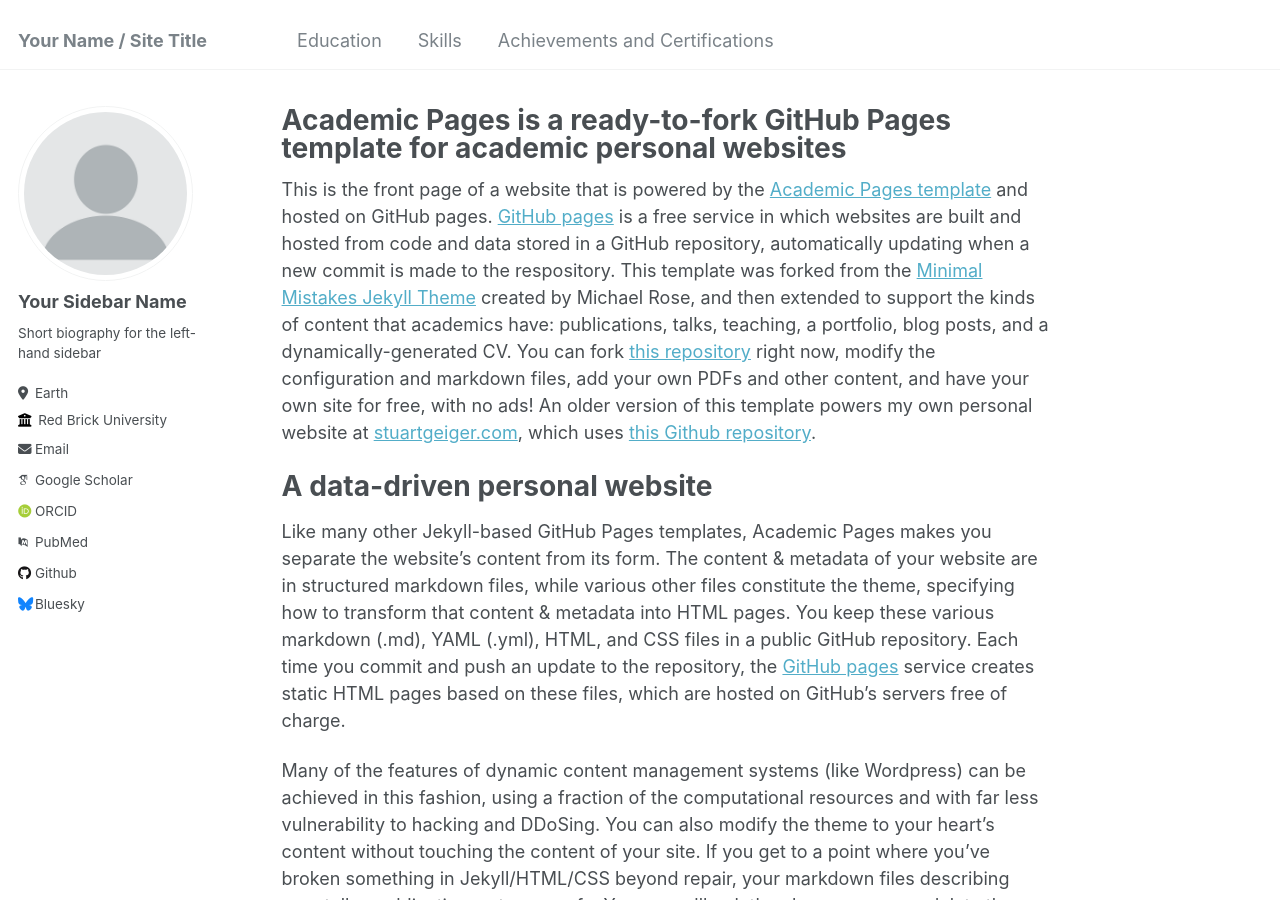
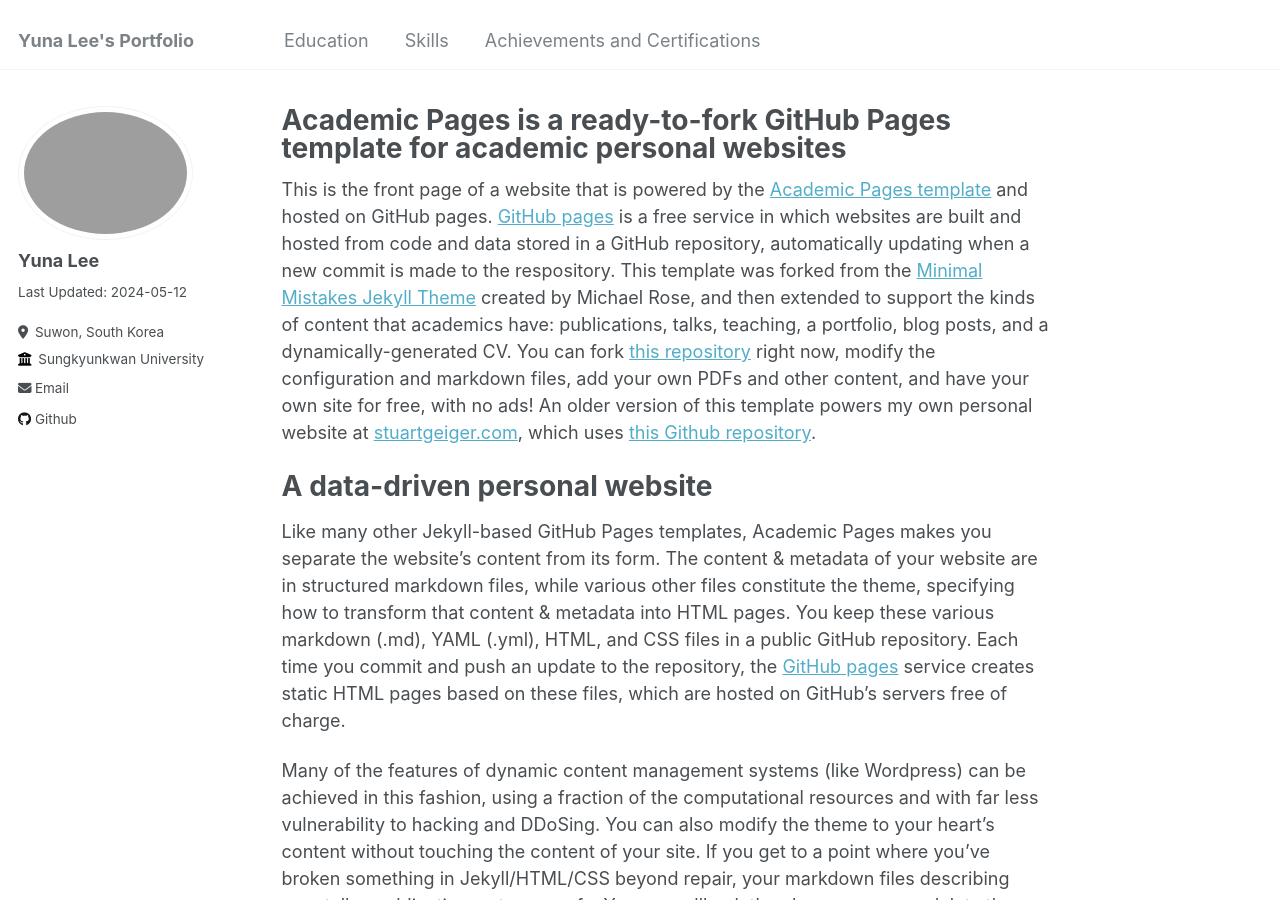
Before and after one commit to salmoneelee/salmoneelee.github.io, a Jekyll site: the page built from _pages/about.md, in a window 1280 px wide and 900 px high. Built offline with Jekyll 4.4.1, drawn with Linux system fonts in a browser that asks for light colours; some web fonts are replaced.

Commit message:
first version

```diff
--- a/_config.yml
+++ b/_config.yml
@@ -8,7 +8,7 @@
 
 # Basic Site Settings
 locale                   : "en-US"
-title                    : "Your Name / Site Title"
+title                    : "Yuna Lee's Portfolio"
 title_separator          : "-"
 name                     : &name "Your Name"
 description              : &description "personal description"
@@ -21,33 +21,33 @@
 #               Additional customization can be done by editing /_includes/author-profile.html
 author:
   # Biographic information
-  avatar           : "profile.png"
-  name             : "Your Sidebar Name"
+  avatar           : "Lilo."
+  name             : "Yuna Lee"
   pronouns         : # example: "she/her"
-  bio              : "Short biography for the left-hand sidebar"
-  location         : "Earth"
-  employer         : "Red Brick University"
+  bio              : "Last Updated: 2024-05-12"
+  location         : "Suwon, South Korea"
+  employer         : "Sungkyunkwan University"
   uri              : # URL
-  email            : "none@example.org"
+  email            : "yunalee7@g.skku.edu"
 
   # Academic websites
   arxiv            : # URL - Update with the correct link to your profile
-  googlescholar    : "https://scholar.google.com/citations?user=PS_CX0AAAAAJ"
+  googlescholar    : #"https://scholar.google.com/citations?user=PS_CX0AAAAAJ"
   impactstory      : # URL
-  orcid            : "http://orcid.org/yourorcidurl"
-  pubmed           : "https://www.ncbi.nlm.nih.gov/pubmed/?term=john+snow"
+  orcid            : #"http://orcid.org/yourorcidurl"
+  pubmed           : #"https://www.ncbi.nlm.nih.gov/pubmed/?term=john+snow"
   researchgate     : # URL
 
   # Repositories and software development
   bitbucket        : # Username - Update with your username on the site
   codepen          : # Username
   dribbble         : # Username
-  github           : "academicpages"
+  github           : "salmoneelee"
   kaggle           : # Username
   stackoverflow    : # User number or user number and name (i.e., use "1" or "1/jeff-atwood")
 
   # Social media
-  bluesky          : "bsky.app" # Replace this with you Bluesky username
+  bluesky          : #"bsky.app" # Replace this with you Bluesky username
   facebook         : # Username
   flickr           : # Username
   foursquare       : # Username
```
